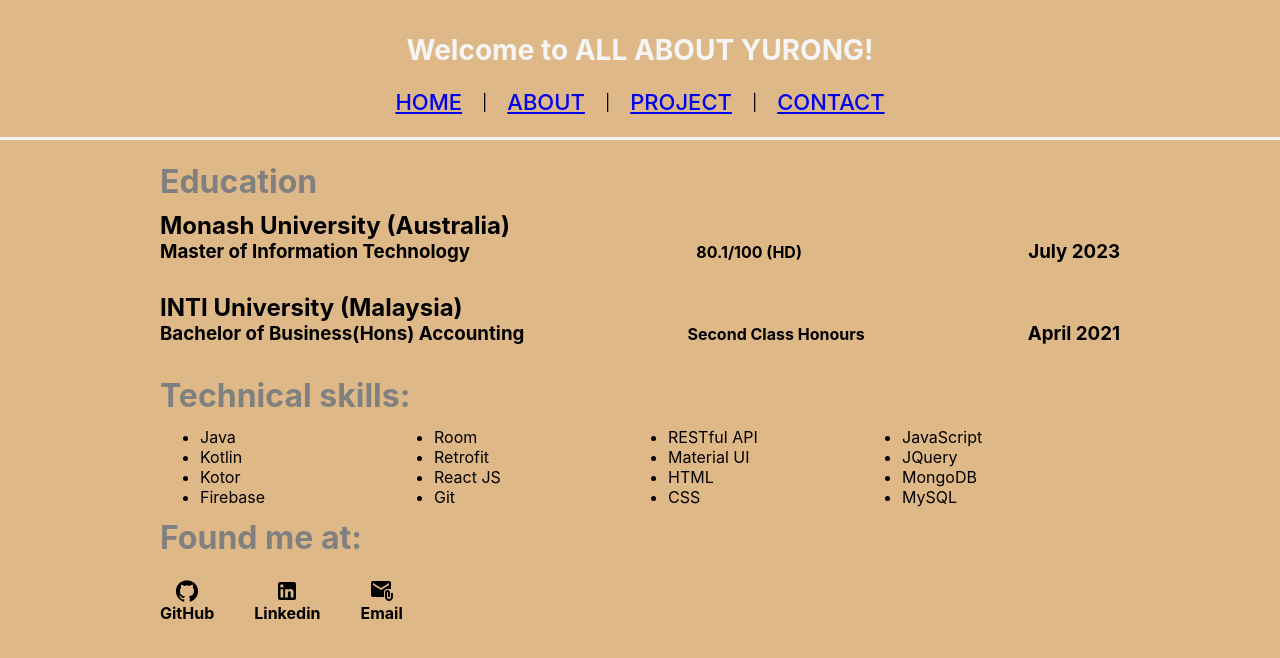
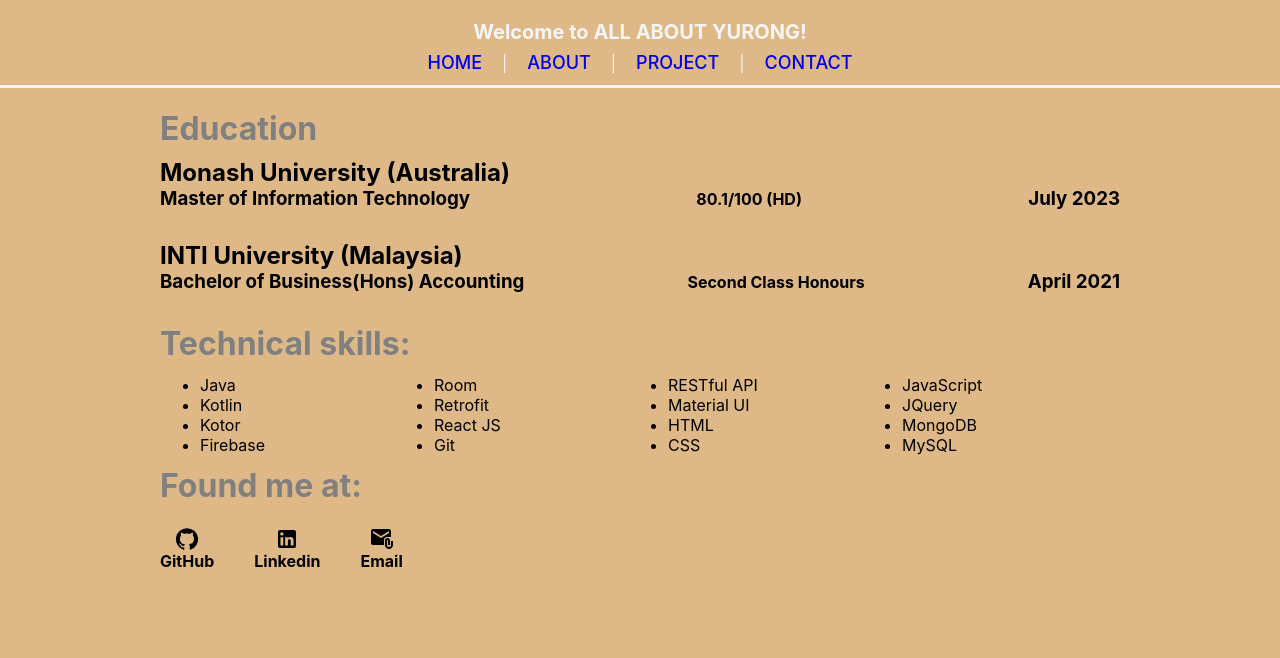
Before and after one commit to EATGao/all-about-yurong, a React (Create React App) app: page /about in a window 1280 px wide. Shown: the top 658 px of the page. Built offline with nearby package versions, Linux system fonts and the light colour scheme.

Commit message:
change header size and flip card position

```diff
--- a/src/Header/Header.css
+++ b/src/Header/Header.css
@@ -6,6 +6,7 @@
     width: 100%;
     padding-top: 10px;
     border-bottom: 3px solid whitesmoke;
+    height: 75px;
 }
 
 .header__top {
@@ -16,8 +17,9 @@
 
 .header__top > h2 {
     color: whitesmoke;
-    font-size: 28px;
-    margin-bottom: 0;
+    font-size: 20px;
+    margin-bottom: 0px;
+    margin-top: 10px;
 }
 
 .header__bottom {
@@ -28,4 +30,6 @@
 .header__options {
     display: flex;
     align-items: center;
+    color: whitesmoke;
+    margin-top: -10px;
 }
--- a/src/Header/HeaderOption.css
+++ b/src/Header/HeaderOption.css
@@ -6,13 +6,14 @@
 }
 
 .header__option > h3 {
-    font-size: 22px;
+    font-size: 18px;
     font-weight: 500;
     color: whitesmoke;
 }
 
 :any-link:hover {
-    color: black;
+    background-color: white;
+    color: burlywood !important;
 }
 
 :any-link:visited {
@@ -22,3 +23,7 @@
 :any-link:active {
     color: whitesmoke;
 }
+
+:any-link {
+    text-decoration: none;
+}
--- a/src/Pages/Home/Flipcard.css
+++ b/src/Pages/Home/Flipcard.css
@@ -1,6 +1,6 @@
 /* The flip card container - set the width and height to whatever you want. We have added the border property to demonstrate that the flip itself goes out of the box on hover (remove perspective if you don't want the 3D effect */
 .flip__card {
-    margin-top: 20px;
+    margin-top: 0px;
     background-color: transparent;
     width: 300px;
     height: 600px;
```
